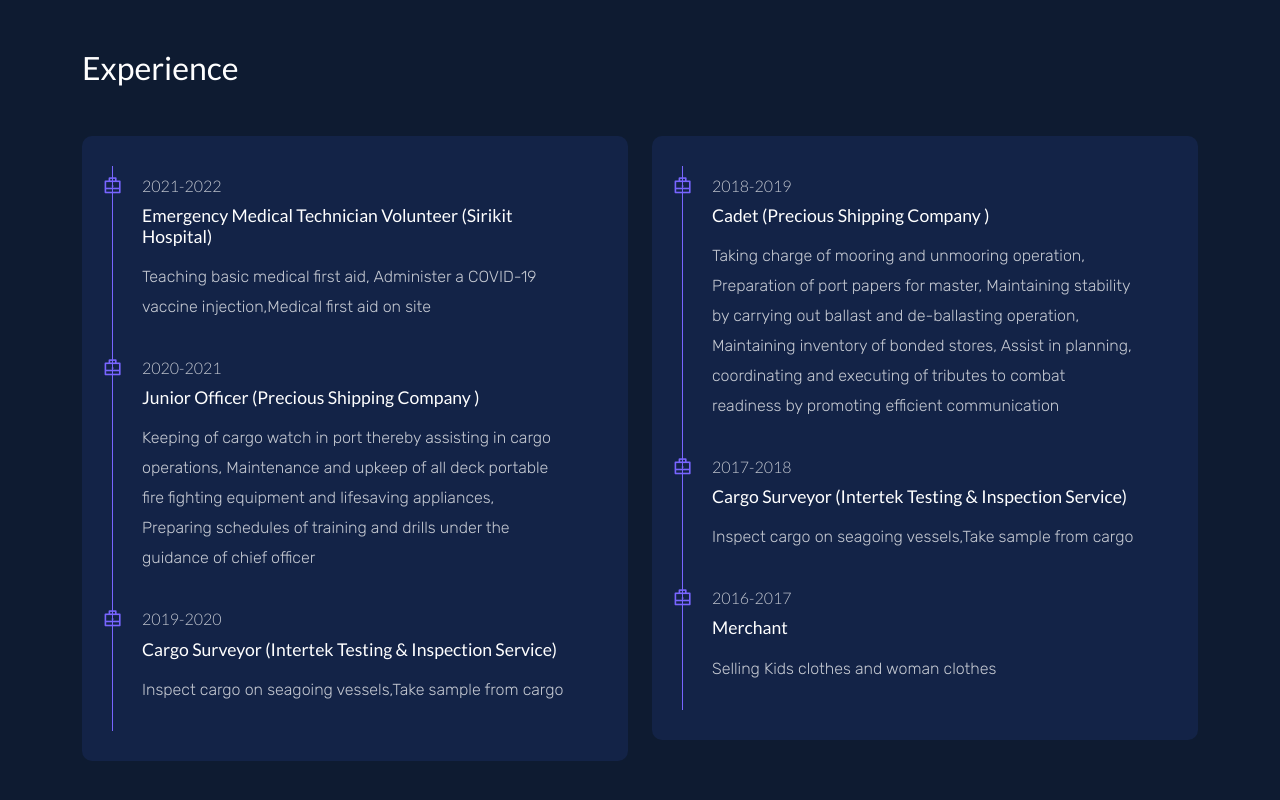
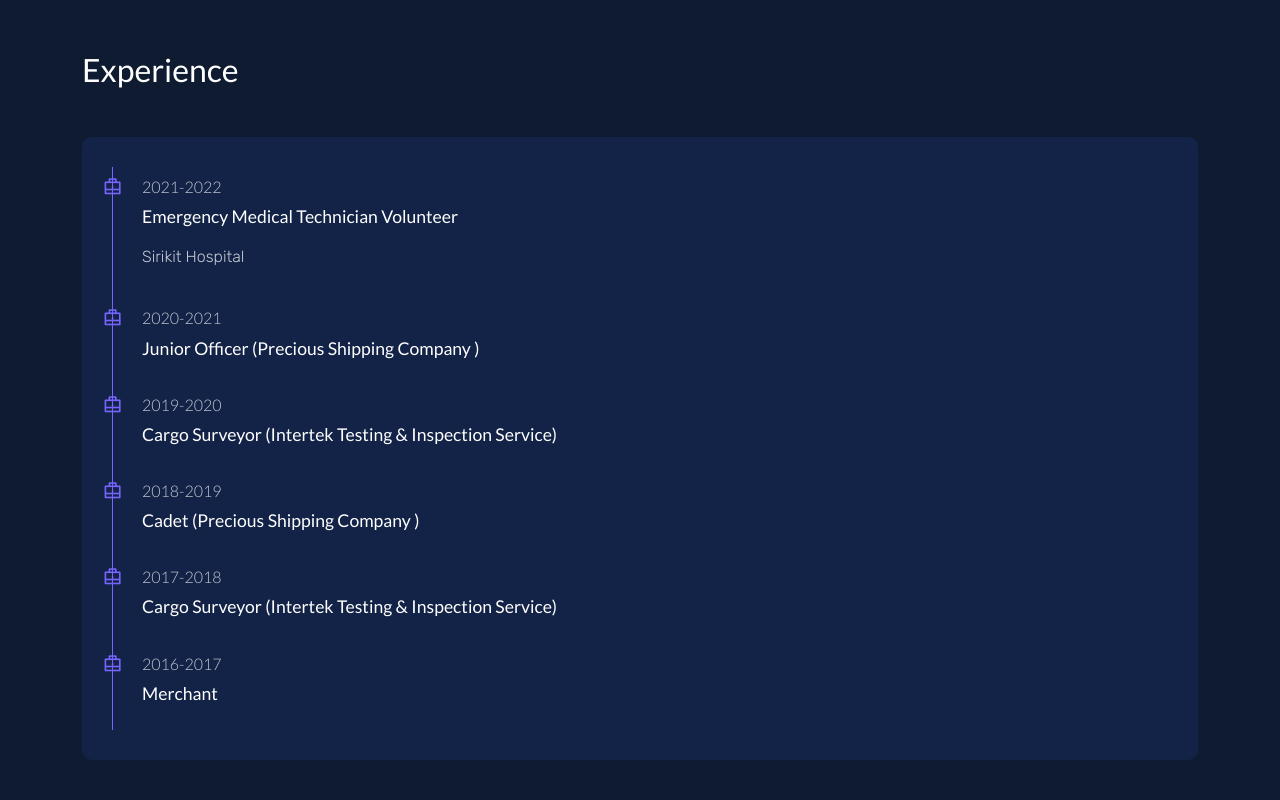
Before and after one commit to qapd01/myportfolio, a React (Create React App) app: page / in a window 1280 px wide. Shown: the part 1580-2380 px from the top of the page. Built offline with nearby package versions, Linux system fonts and the light colour scheme.

Commit message:
adjust experience

```diff
--- a/src/components/about/About.css
+++ b/src/components/about/About.css
@@ -7,7 +7,7 @@
 .about__btns{
     background: #102048;
     border-radius: 10px;
-    padding: 20px;
+    padding: 43px 20px;
 
 }
 
@@ -22,6 +22,7 @@
     border-radius: 5px 5px 0px 0px;
 
 }
+
 
 .about__btn-active{
     background: #7865ff;
--- a/src/components/experience/Experience.css
+++ b/src/components/experience/Experience.css
@@ -59,6 +59,7 @@
     .single__experience h5{
         font-size: .9rem;
         margin-bottom: 10px;
+        font-weight: bold;
     }
 
     .single__experience p{
--- a/src/components/experience/Experience.jsx
+++ b/src/components/experience/Experience.jsx
@@ -9,37 +9,39 @@ import { Container,Row,Col } from 'reactstrap'
 const developmentExperienceData = [
     {
         year : '2021-2022',
-        title: 'Emergency Medical Technician Volunteer (Sirikit Hospital)',
-        desc : 'Teaching basic medical first aid, Administer a COVID-19 vaccine injection,Medical first aid on site'
+        title: 'Emergency Medical Technician Volunteer ',
+        place : 'Sirikit Hospital',
+        // desc : 'Teaching basic medical first aid, Administer a COVID-19 vaccine injection,Medical first aid on site'
     },
     {
         year : '2020-2021',
         title: 'Junior Officer (Precious Shipping Company )',
-        desc : 'Keeping of cargo watch in port thereby assisting in cargo operations, Maintenance and upkeep of all deck portable fire fighting equipment and lifesaving appliances, Preparing schedules of training and drills under the guidance of chief officer'
+        // desc : 'Keeping of cargo watch in port thereby assisting in cargo operations, Maintenance and upkeep of all deck portable fire fighting equipment and lifesaving appliances, Preparing schedules of training and drills under the guidance of chief officer'
     },
     {
         year : '2019-2020',
         title: 'Cargo Surveyor (Intertek Testing & Inspection Service)',
-        desc : "Inspect cargo on seagoing vessels,Take sample from cargo"
+        // desc : "Inspect cargo on seagoing vessels,Take sample from cargo"
+    },
+    {
+        year : '2018-2019',
+        title: 'Cadet (Precious Shipping Company )',
+        // desc : 'Taking charge of mooring and unmooring operation, Preparation of port papers for master, Maintaining stability by carrying out ballast and de-ballasting operation, Maintaining inventory of bonded stores, Assist in planning, coordinating and executing of tributes to combat readiness by promoting efficient communication'
+    },
+    {
+        year : '2017-2018',
+        title: 'Cargo Surveyor (Intertek Testing & Inspection Service)',
+        // desc : 'Inspect cargo on seagoing vessels,Take sample from cargo'
+    },
+    {
+        year : '2016-2017',
+        title: 'Merchant',
+        // desc : 'Selling Kids clothes and woman clothes'
     },
 ]
 
 const developmentExperienceData1 = [
-    {
-        year : '2018-2019',
-        title: 'Cadet (Precious Shipping Company )',
-        desc : 'Taking charge of mooring and unmooring operation, Preparation of port papers for master, Maintaining stability by carrying out ballast and de-ballasting operation, Maintaining inventory of bonded stores, Assist in planning, coordinating and executing of tributes to combat readiness by promoting efficient communication'
-    },
-    {
-        year : '2017-2018',
-        title: 'Cargo Surveyor (Intertek Testing & Inspection Service)',
-        desc : 'Inspect cargo on seagoing vessels,Take sample from cargo'
-    },
-    {
-        year : '2016-2017',
-        title: 'Merchant',
-        desc : 'Selling Kids clothes and woman clothes'
-    },
+
 ]
 
 const Experience = () => {
@@ -50,7 +52,7 @@ const Experience = () => {
                 <h2>Experience</h2>
             </Col>
 
-            <Col lg='6' md='6'>
+            <Col lg='12' md='12'>
                 <div className="single__experience-container">
                     {
                         developmentExperienceData.map((item,index) =><div
@@ -60,27 +62,13 @@ const Experience = () => {
                         </span>
                         <h6>{item.year}</h6>
                        <h5>{item.title}</h5>
+                       <p>{item.place}</p>
                        <p>{item.desc}</p>
                     </div>)
                     }
                 </div>
             </Col>
 
-            <Col lg='6'  md='6'>
-                <div className="single__experience-container">
-                    {
-                        developmentExperienceData1.map((item,index) =><div
-                        className="single__experience" key={index}>
-                        <span className='experience__icon'>
-                            <i class="ri-briefcase-line"></i>
-                        </span>
-                        <h6>{item.year}</h6>
-                       <h5>{item.title}</h5>
-                       <p>{item.desc}</p>
-                    </div>)
-                    }
-                </div>
-            </Col>
         </Row>
     </Container>
   </section>
```
